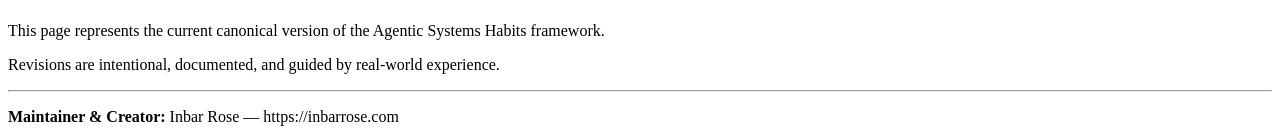
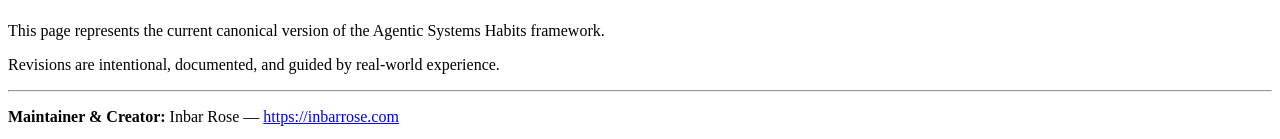
Before and after one commit to agent-habits/agent-habits.github.io, a Jekyll site: the page built from index.md, in a window 1280 px wide. Shown: the part 1403-1542 px from the top of the page. Built offline with Jekyll 4.4.1, drawn with Linux system fonts in a browser that asks for light colours.

Commit message:
fix link

```diff
--- a/index.md
+++ b/index.md
@@ -79,4 +79,4 @@ This page represents the current canonical version of the Agentic Systems Habits
 Revisions are intentional, documented, and guided by real-world experience.
 
 ---
-**Maintainer & Creator:** Inbar Rose — https://inbarrose.com
+**Maintainer & Creator:** Inbar Rose — <https://inbarrose.com>
```
Also changed, not shown: README.md.
